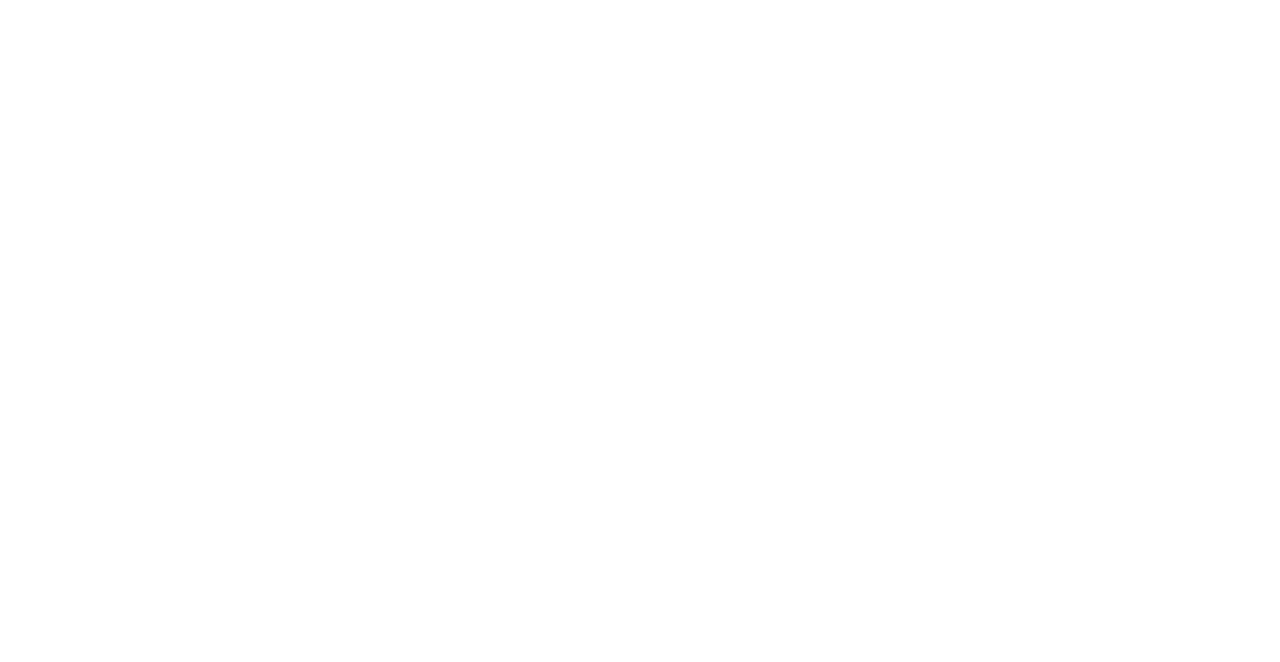
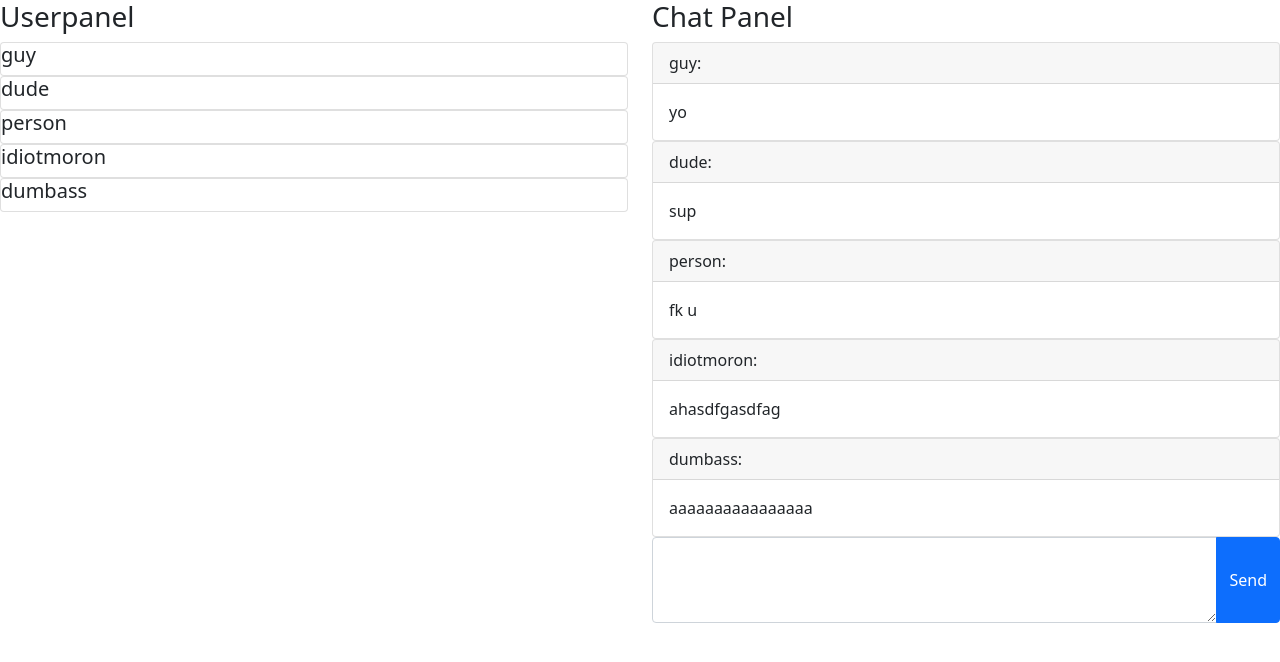
Before and after one commit to adunny/mern-chat-app, a React (Create React App) app in the folder client/: page / in a window 1280 px wide. Shown: the top 662 px of the page. Built offline with nearby package versions, Linux system fonts and the light colour scheme.

Commit message:
basic component layout

```diff
--- a/client/src/App.js
+++ b/client/src/App.js
@@ -1,5 +1,9 @@
+import React from "react";
+import Home from "./pages/Home";
+import "bootstrap/dist/css/bootstrap.min.css";
+
 function App() {
-  return <div></div>;
+  return <Home />;
 }
 
 export default App;
--- /dev/null
+++ b/client/src/components/ChatPanel.js
@@ -0,0 +1,56 @@
+import React, { useState } from "react";
+import { Col, Card, Form, InputGroup, Button } from "react-bootstrap";
+
+const ChatPanel = () => {
+  const messages = [
+    {
+      username: "guy",
+      messageText: "yo",
+    },
+    {
+      username: "dude",
+      messageText: "sup",
+    },
+    {
+      username: "person",
+      messageText: "fk u",
+    },
+    {
+      username: "idiotmoron",
+      messageText: "ahasdfgasdfag",
+    },
+    {
+      username: "dumbass",
+      messageText: "aaaaaaaaaaaaaaaa",
+    },
+  ];
+
+  const [form, setForm] = useState("");
+
+  return (
+    <Col>
+      <h3>Chat Panel</h3>
+      {messages.map((msg) => (
+        <Card>
+          <Card.Header>{msg.username}:</Card.Header>
+          <Card.Body>
+            <Card.Text>{msg.messageText}</Card.Text>
+          </Card.Body>
+        </Card>
+      ))}
+      <Form>
+        <InputGroup>
+          <Form.Control
+            as="textarea"
+            rows={3}
+            value={form}
+            onChange={(e) => setForm(e.target.value)}
+          />
+          <Button>Send</Button>
+        </InputGroup>
+      </Form>
+    </Col>
+  );
+};
+
+export default ChatPanel;
--- /dev/null
+++ b/client/src/components/UserPanel.js
@@ -0,0 +1,35 @@
+import React from "react";
+import { Col, Card } from "react-bootstrap";
+
+const UserPanel = () => {
+  const users = [
+    {
+      username: "guy",
+    },
+    {
+      username: "dude",
+    },
+    {
+      username: "person",
+    },
+    {
+      username: "idiotmoron",
+    },
+    {
+      username: "dumbass",
+    },
+  ];
+
+  return (
+    <Col>
+      <h3>Userpanel</h3>
+      {users.map((user) => (
+        <Card>
+          <Card.Title>{user.username}</Card.Title>
+        </Card>
+      ))}
+    </Col>
+  );
+};
+
+export default UserPanel;
--- /dev/null
+++ b/client/src/pages/Home.js
@@ -0,0 +1,16 @@
+import React from "react";
+import ChatPanel from "../components/ChatPanel";
+import UserPanel from "../components/UserPanel";
+
+import { Row } from "react-bootstrap";
+
+const Home = () => {
+  return (
+    <Row>
+      <UserPanel />
+      <ChatPanel />
+    </Row>
+  );
+};
+
+export default Home;
```
